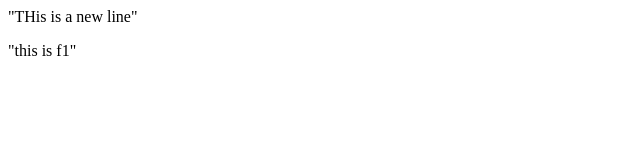
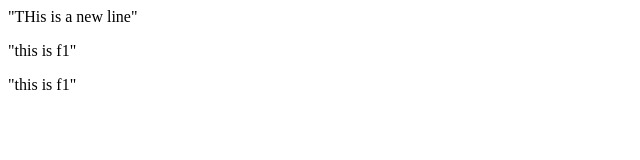
Before and after one commit to HarshitaAnchan11/local_repo, a plain HTML site: page index.html in a window 1280 px wide. Shown: the full height of the page, 0-640 px from the left. Drawn offline with Linux system fonts and the light colour scheme.

Commit message:
add new line

```diff
--- a/index.html
+++ b/index.html
@@ -1,2 +1,3 @@
 <p>"THis is a new line"</p>
 <p>"this is f1"</p>
+<p>"this is f1"</p>
```
